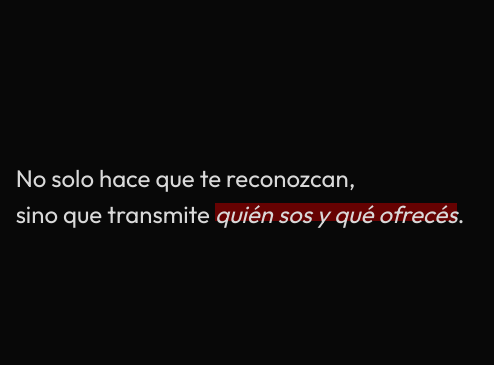
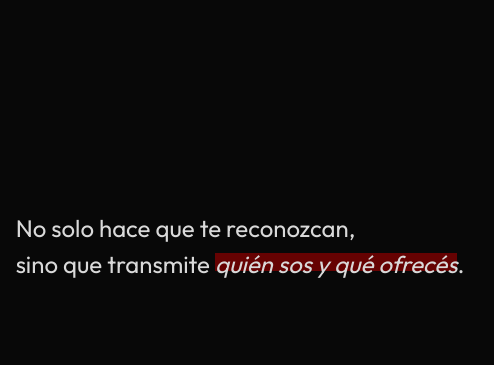
Before and after one commit to candelanati/tp2-maquetado, a website: page index.html in a window 1280 px wide. Shown: the part 2954-3319 px from the top of the page, 690-1184 px from the left. Drawn offline with nearby package versions, Linux system fonts and the light colour scheme; some packages are replaced by stand-ins of ours; a script that the page names is missing.

Commit message:
cambios en responsive

```diff
--- a/style.css
+++ b/style.css
@@ -577,6 +577,10 @@ body{
 
     }
     #identidad-visual{
+        .descripcion-identidad{
+
+            gap: 100px;
+        }
         .descripciones{
             display: flex;
             flex-direction: column;
```
